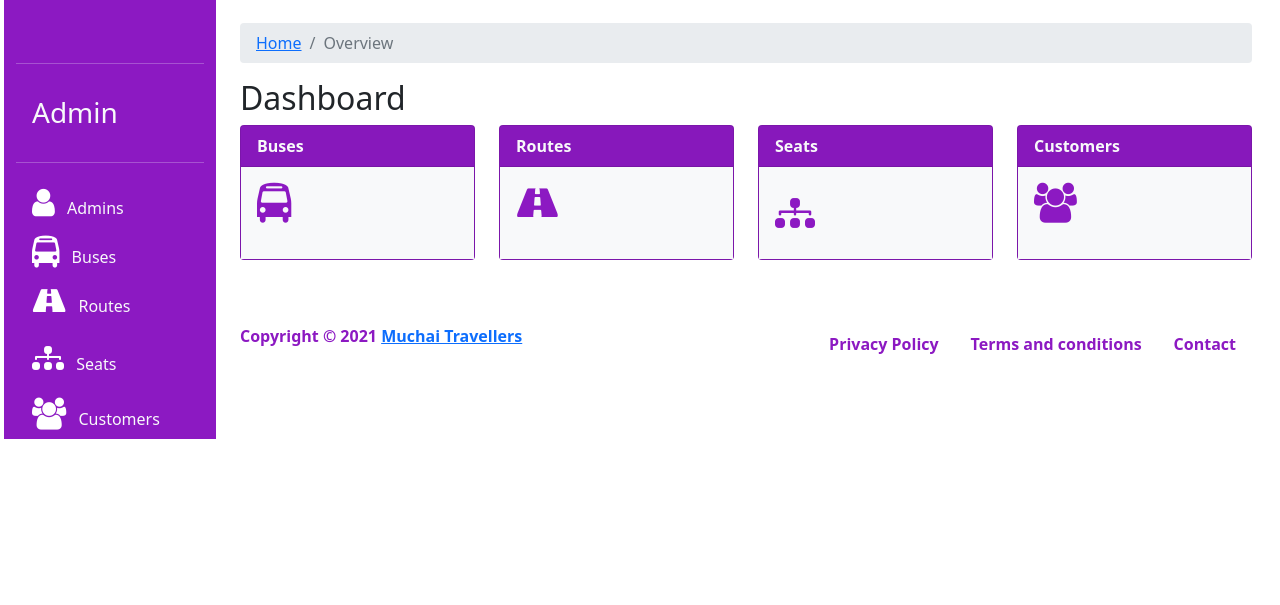
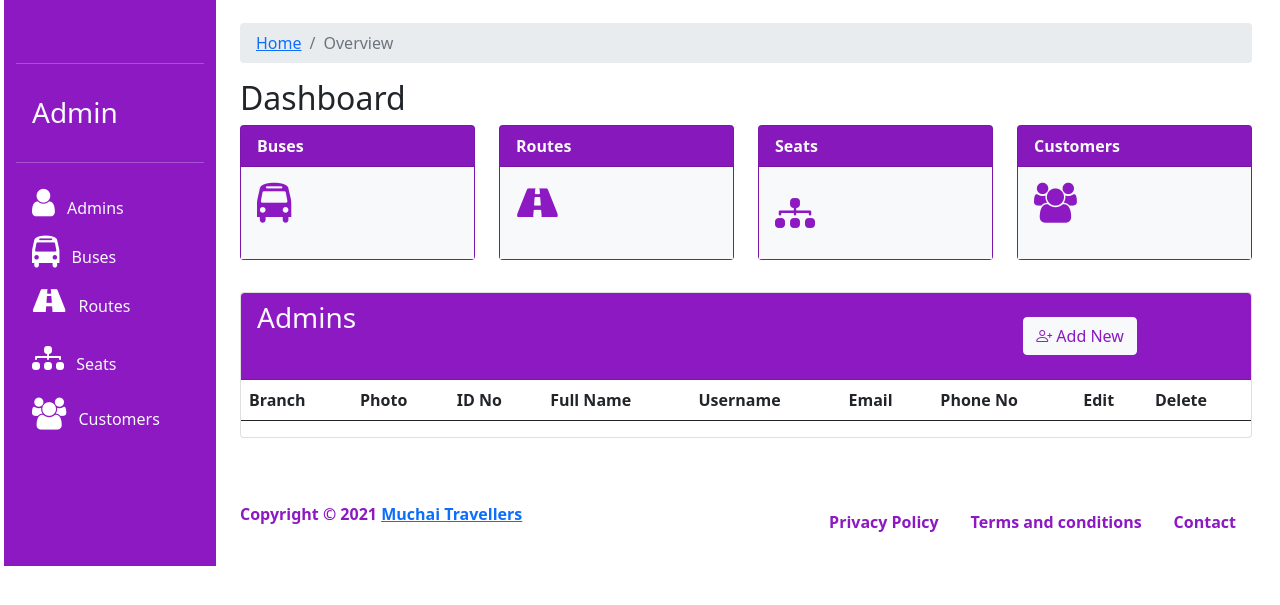
Before and after one commit to giddy22-02/TicketBooking, a PHP site: page /admins.php in a window 1280 px wide. Shown: the part 93-698 px from the top of the page. Run offline with PHP 8.4, Linux system fonts and the light colour scheme; lists and menus that the app fills with data are empty.

Commit message:
admins table

```diff
--- a/super_admin/admins.php
+++ b/super_admin/admins.php
@@ -2,6 +2,47 @@
 <?php
 include 'header.php';
 ?>
+<div class="card my-3 table-responsive">
+    <div class="card-header fw-bold" style="background:#8c19c2">
+        <div class="row">
+            <div class="col-md-4 text-left text-light">
+                <h3>Admins</h3>
+            </div>
+            <div class="col-md-4 text-center">
+
+            </div>
+            <div class="col-md-4 text-center">
+                <!--Add New admins Button-->
+                <!-- Button trigger modal -->
+                <button type="button" class="btn btn-light my-3" data-toggle="modal" data-target="#addnew"
+                    style="color:#8c19c2">
+                    <i class="bi bi-person-plus"></i> Add New
+                </button>
+            </div>
+        </div>
+    </div>
+
+    <table class="table">
+        <thead>
+            <tr>
+                <th scope="col">Branch</th>
+                <th scope="col">Photo</th>
+                <th scope="col">ID No</th>
+                <th scope="col">Full Name</th>
+                <th scope="col">Username</th>
+                <th scope="col">Email</th>
+                <th scope="col">Phone No</th>
+                <th scope="col">Edit</th>
+                <th scope="col">Delete</th>
+            </tr>
+        </thead>
+        <tbody>
+            <?php
+               //require_once('partials/i_candidates.php');
+                ?>
+        </tbody>
+    </table>
+</div>
 <!--Footer Section-->
 <?php
 include 'footer.php';
```
